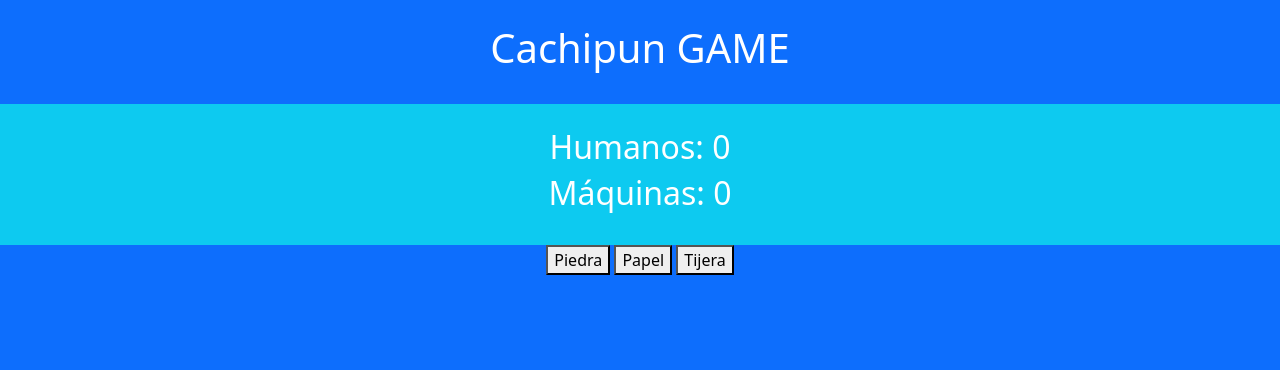
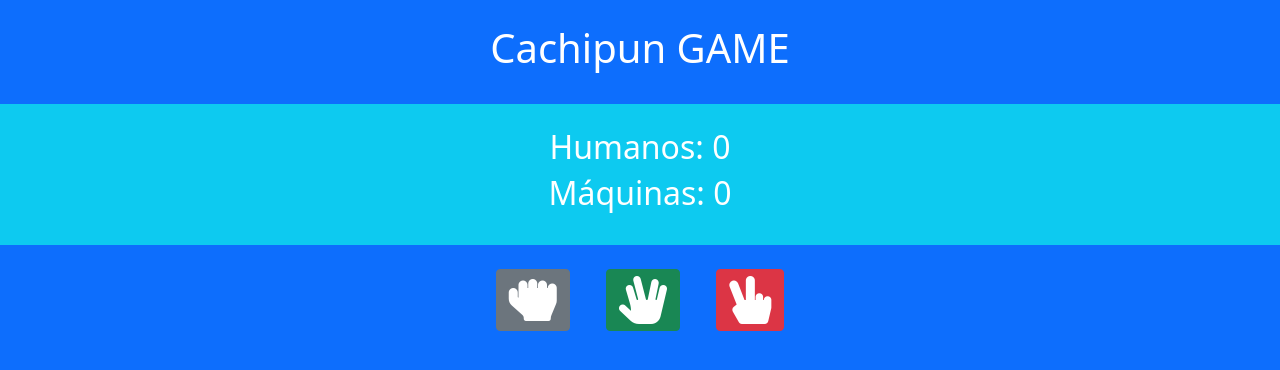
Before and after one commit to Newflaree/cachipun-game, a plain HTML site: page index.html in a window 1280 px wide. Both pictures are taken after a click on the button "Jugar". Drawn offline with nearby package versions, Linux system fonts and the light colour scheme.

Commit message:
Se actualiza la pantalla de los botones

```diff
--- a/index.html
+++ b/index.html
@@ -36,7 +36,7 @@
 	    <label for="exampleInputPassword1" class="form-label">¿Cuantas veces desea jugar?</label>
 	    <input id='n-jugadas' type="number" class="form-control">
 	  </div>
-  <button onClick='newPlayer()' class="text-white btn btn-warning">Jugar</button>
+	  <button onClick='newPlayer()' class="my-3 text-white btn btn-warning">Jugar</button>
 	</div>
       </div>
     </section>
@@ -45,10 +45,16 @@
     <!-- Juego -->
     <section class='hidden' id='game'>
       <div id='current-game'></div>
-      <div id='btns'>
-        <button onClick='playGame(value)' id='piedra' value='1'>Piedra</button>
-        <button onClick='playGame(value)' id='papel' value='2'>Papel</button>
-        <button onClick='playGame(value)' id='tijera' value='3'>Tijera</button>
+      <div class='my-4' id='btns'>
+        <button onClick='playGame(value)' class='btn btn-secondary mx-3' id='piedra' value='1'>
+	  <i class="fas fa-hand-rock fa-3x"></i>
+	</button>
+        <button onClick='playGame(value)' class='btn btn-success mx-3' id='papel' value='2'>
+	  <i class="fas fa-hand-spock fa-3x"></i>
+	</button>
+        <button onClick='playGame(value)' class='btn btn-danger mx-3' id='tijera' value='3'>
+	  <i class="fas fa-hand-peace fa-3x"></i>
+	</button>
       </div>
     </section>
     <!-- Juego -->
```
Lines whose indentation alone changed are shown as unchanged.
